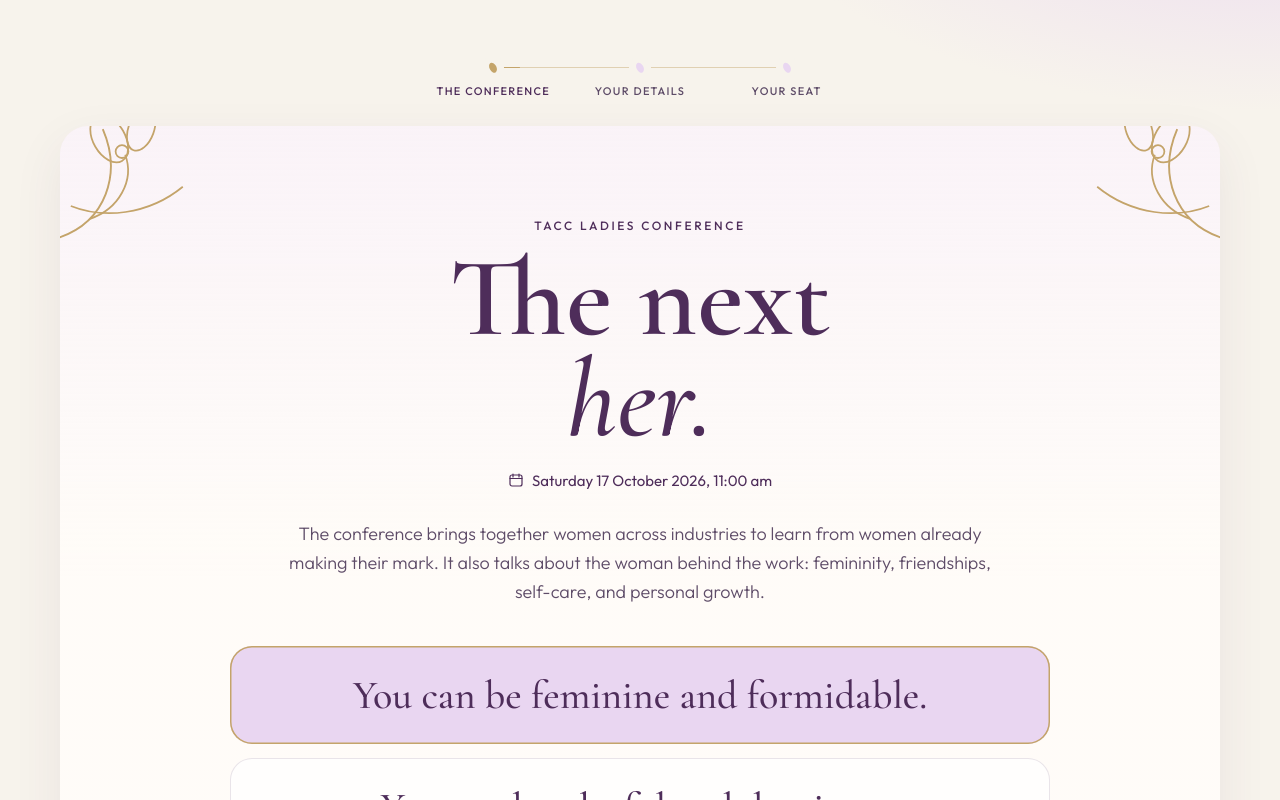
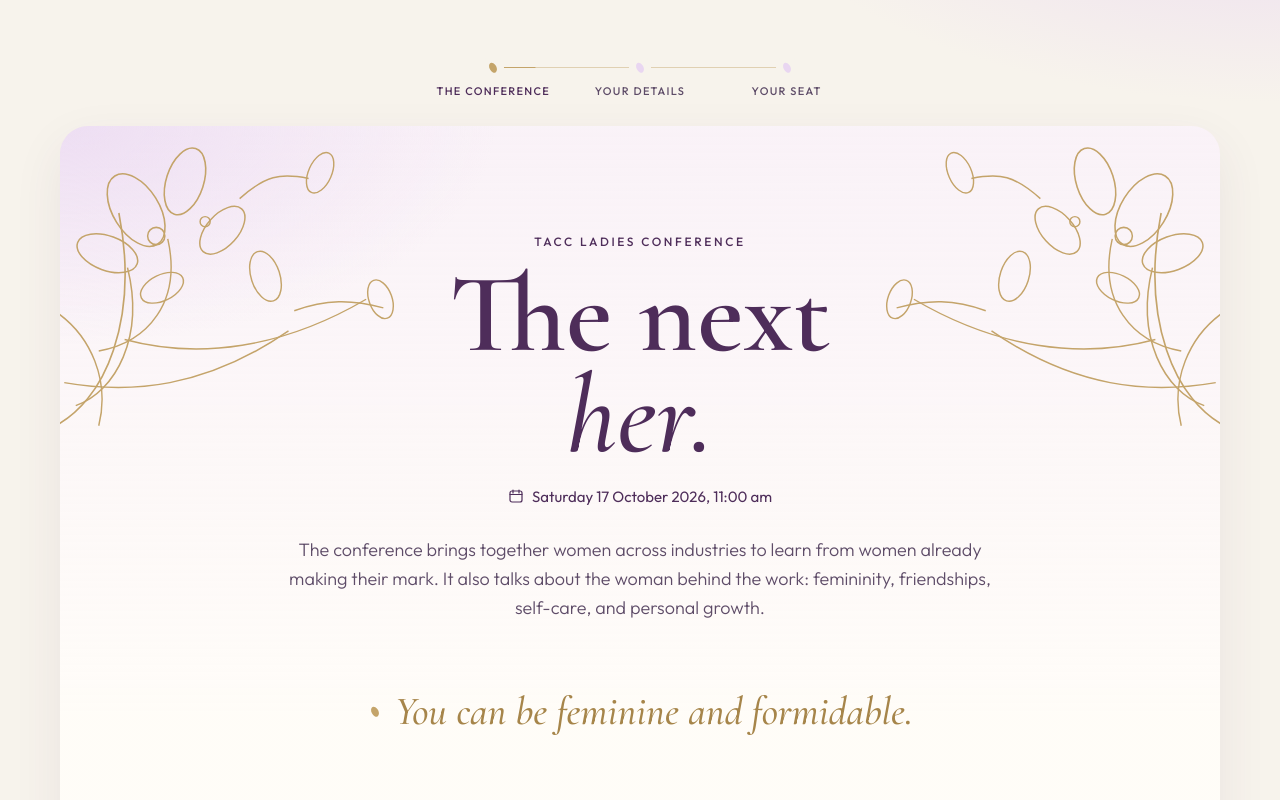
Before and after one commit to eddie-walk/tacc-ladies-conference, a Next.js app: page / in a window 1280 px wide. Both pictures are taken after a click on the button "You can be feminine and formidable.". Shown: the top 800 px of the page. Built offline with nearby package versions, Linux system fonts and the light colour scheme.

Commit message:
Let the opening breathe and frame the card.
Continue no longer waits on the lines, and a touched line only settles.

```diff
--- a/app/globals.css
+++ b/app/globals.css
@@ -90,13 +90,15 @@ button:focus-visible, input:focus-visible, select:focus-visible {
 .public .step.now span { color: var(--plum); }
 .public .card {
   background:
-    linear-gradient(180deg, rgba(244, 233, 248, 0.45), rgba(255, 252, 248, 0.15) 38%),
+    radial-gradient(640px 320px at 0% 0%, rgba(233, 214, 241, 0.72), transparent 68%),
+    radial-gradient(640px 340px at 100% 100%, rgba(233, 214, 241, 0.55), transparent 70%),
+    linear-gradient(180deg, rgba(244, 233, 248, 0.5), rgba(255, 252, 248, 0.2) 46%),
     var(--card);
   border-radius: 28px;
   box-shadow: var(--shadow);
   position: relative;
   overflow: hidden;
-  padding: 64px 22px 32px;
+  padding: 72px 22px 48px;
   text-align: center;
   animation: rise 0.45s ease;
 }
@@ -104,9 +106,11 @@ button:focus-visible, input:focus-visible, select:focus-visible {
   from { opacity: 0; transform: translateY(12px); }
   to { opacity: 1; transform: none; }
 }
-.public .floral { position: absolute; pointer-events: none; width: 180px; height: auto; }
-.public .floral.tl { top: -26px; left: -30px; }
-.public .floral.tr { top: -26px; right: -30px; transform: scaleX(-1); }
+.public .floral { position: absolute; pointer-events: none; width: min(78vw, 340px); height: auto; }
+.public .floral.tl { top: -18px; left: -28px; }
+.public .floral.tr { top: -18px; right: -28px; transform: scaleX(-1); }
+.public .floral.bl { bottom: -36px; left: -24px; transform: scaleY(-1); }
+.public .floral.br { bottom: -36px; right: -24px; transform: scale(-1); }
 .public .kicker {
   letter-spacing: 0.22em;
   text-transform: uppercase;
@@ -161,23 +165,53 @@ button:focus-visible, input:focus-visible, select:focus-visible {
   width: 100%;
   border: 0;
   cursor: pointer;
-  background: rgba(255, 255, 255, 0.72);
+  display: flex;
+  align-items: center;
+  justify-content: center;
+  gap: 12px;
+  background: transparent;
   color: var(--plum);
   border-radius: 22px;
-  padding: 22px 18px;
+  padding: 16px 12px;
   font-size: clamp(26px, 4vw, 40px);
   line-height: 1.15;
   font-weight: 500;
-  box-shadow: inset 0 0 0 1px var(--line);
   text-align: center;
+  transition: color 0.35s ease;
 }
+.public .phrase .touch {
+  width: 16px;
+  height: 16px;
+  display: grid;
+  place-items: center;
+  flex: 0 0 auto;
+  color: transparent;
+  transform: scale(0.4);
+  opacity: 0;
+  transition: transform 0.35s ease, opacity 0.35s ease, color 0.35s ease;
+}
+.public .phrase .touch svg { width: 16px; height: 16px; display: block; }
 .public .phrase.on {
-  background: var(--lilac);
-  box-shadow: inset 0 0 0 1.5px var(--gold);
+  font-style: italic;
+  color: var(--gold-deep);
+  background: transparent;
+}
+.public .phrase.on .touch {
+  color: var(--gold);
+  opacity: 1;
+  transform: scale(1);
 }
 .public .phrase:nth-child(4) { font-size: clamp(22px, 3.2vw, 32px); letter-spacing: 0.06em; }
-.public .phrase:nth-child(5) { font-style: italic; color: var(--gold-deep); }
-.public .phrase:nth-child(5).on { color: var(--plum); }
+.public .echo {
+  margin: 0 auto 8px;
+  max-width: 16em;
+  font-family: var(--font-serif), "Cormorant Garamond", serif;
+  font-style: italic;
+  font-weight: 500;
+  font-size: clamp(28px, 4vw, 40px);
+  line-height: 1.15;
+  color: var(--plum);
+}
 .public .measure {
   display: grid;
   gap: 14px;
@@ -303,15 +337,21 @@ button:focus-visible, input:focus-visible, select:focus-visible {
   box-shadow: inset 0 0 0 1.5px var(--gold);
   background: linear-gradient(180deg, #fff, #fbf7f1);
 }
-.public .marks { display: flex; gap: 5px; min-height: 14px; }
+.public .marks { display: flex; gap: 6px; min-height: 18px; align-items: flex-end; }
 .public .marks i {
-  width: 8px;
-  height: 12px;
-  border-radius: 8px 8px 8px 2px;
-  background: var(--lilac);
-  transform: rotate(-18deg);
+  width: 12px;
+  height: 18px;
+  border-radius: 12px 12px 12px 3px;
+  background: transparent;
+  box-shadow: inset 0 0 0 1.25px var(--gold);
+  transform: rotate(-16deg);
+  transition: background 0.25s ease, transform 0.25s ease;
 }
-.public .ticket.selected .marks i { background: var(--gold); }
+.public .ticket.selected .marks i {
+  background: var(--gold);
+  box-shadow: none;
+  transform: rotate(-16deg) scale(1.06);
+}
 .public .ticket .name { font-weight: 500; font-size: 16px; color: var(--plum); }
 .public .ticket .price {
   font-family: var(--font-serif), "Cormorant Garamond", serif;
@@ -409,10 +449,12 @@ button:focus-visible, input:focus-visible, select:focus-visible {
     padding: 56px 0 88px;
   }
   .public .steps { margin-bottom: 28px; }
-  .public .card { padding: 88px 72px 56px; }
-  .public .floral { width: 240px; }
-  .public .floral.tl { top: -32px; left: -18px; }
-  .public .floral.tr { top: -32px; right: -18px; }
+  .public .card { padding: 104px 88px 80px; }
+  .public .floral { width: 460px; }
+  .public .floral.tl { top: -28px; left: -36px; }
+  .public .floral.tr { top: -28px; right: -36px; }
+  .public .floral.bl { bottom: -48px; left: -30px; }
+  .public .floral.br { bottom: -48px; right: -30px; }
   .public h1 { font-size: 112px; }
   .public .lede { margin-top: 28px; font-size: 18px; }
   .public .lines { gap: 14px; margin-top: 40px; }
--- a/app/page.tsx
+++ b/app/page.tsx
@@ -20,13 +20,25 @@ const HER_BEATS = 4;
 
 function Floral({ className }: { className: string }) {
   return (
-    <svg className={className} width="220" height="176" viewBox="0 0 150 120" fill="none" aria-hidden="true">
-      <path d="M10 90c30-10 40-40 28-68" stroke="#C4A46A" strokeWidth="1.2" />
-      <path d="M30 78c18-6 28-24 22-40" stroke="#C4A46A" strokeWidth="1.1" />
-      <path d="M18 70c20 8 48 6 70-12" stroke="#C4A46A" strokeWidth="1.1" />
-      <ellipse cx="42" cy="28" rx="10" ry="16" transform="rotate(-30 42 28)" stroke="#C4A46A" strokeWidth="1.1" />
-      <ellipse cx="62" cy="22" rx="8" ry="14" transform="rotate(20 62 22)" stroke="#C4A46A" strokeWidth="1.1" />
-      <circle cx="50" cy="36" r="4" stroke="#C4A46A" strokeWidth="1.1" />
+    <svg className={className} viewBox="0 0 320 260" fill="none" aria-hidden="true">
+      <path d="M18 230c40-18 62-78 48-150" stroke="#C4A46A" strokeWidth="1.15" />
+      <path d="M36 214c28-10 48-48 36-96" stroke="#C4A46A" strokeWidth="1.05" />
+      <path d="M28 198c46 8 98 4 156-36" stroke="#C4A46A" strokeWidth="1.05" />
+      <path d="M52 176c34-6 58-34 48-78" stroke="#C4A46A" strokeWidth="1" />
+      <path d="M70 168c52 14 110 6 168-28" stroke="#C4A46A" strokeWidth="1" />
+      <path d="M24 150c22 16 36 46 28 78" stroke="#C4A46A" strokeWidth="1" />
+      <ellipse cx="78" cy="78" rx="16" ry="28" transform="rotate(-32 78 78)" stroke="#C4A46A" strokeWidth="1.1" />
+      <ellipse cx="112" cy="58" rx="13" ry="24" transform="rotate(18 112 58)" stroke="#C4A46A" strokeWidth="1.1" />
+      <ellipse cx="58" cy="108" rx="12" ry="22" transform="rotate(-70 58 108)" stroke="#C4A46A" strokeWidth="1.05" />
+      <ellipse cx="138" cy="92" rx="11" ry="20" transform="rotate(42 138 92)" stroke="#C4A46A" strokeWidth="1.05" />
+      <ellipse cx="168" cy="124" rx="10" ry="18" transform="rotate(-18 168 124)" stroke="#C4A46A" strokeWidth="1" />
+      <ellipse cx="96" cy="132" rx="9" ry="16" transform="rotate(64 96 132)" stroke="#C4A46A" strokeWidth="1" />
+      <circle cx="92" cy="96" r="6" stroke="#C4A46A" strokeWidth="1.05" />
+      <circle cx="126" cy="86" r="3.5" stroke="#C4A46A" strokeWidth="1" />
+      <path d="M150 70c18-16 28-18 48-14" stroke="#C4A46A" strokeWidth="1" />
+      <ellipse cx="206" cy="52" rx="8" ry="15" transform="rotate(24 206 52)" stroke="#C4A46A" strokeWidth="1" />
+      <path d="M188 148c22-8 40-8 62-2" stroke="#C4A46A" strokeWidth="1" />
+      <ellipse cx="248" cy="140" rx="8" ry="14" transform="rotate(-20 248 140)" stroke="#C4A46A" strokeWidth="1" />
     </svg>
   );
 }
@@ -60,9 +72,8 @@ export default function HomePage() {
   const [success, setSuccess] = useState<Success | null>(null);
 
   const ticket = useMemo(() => TICKETS.find((item) => item.id === ticketId), [ticketId]);
-  const storyReady = LINES.every((line) => held.includes(line));
   const phaseIndex = phase === "story" ? 0 : phase === "her" ? 1 : 2;
-  const fill = phase === "story" ? (held.length / LINES.length) * 0.5 : phase === "her" ? 0.5 + (beat / (HER_BEATS - 1)) * 0.5 : 1;
+  const fill = phase === "story" ? 0.08 + (held.length / LINES.length) * 0.36 : phase === "her" ? 0.5 + (beat / (HER_BEATS - 1)) * 0.5 : 1;
 
   function toggleLab(lab: string) {
     setLabs((current) => (current.includes(lab) ? current.filter((item) => item !== lab) : [...current, lab]));
@@ -109,10 +120,6 @@ export default function HomePage() {
   }
 
   function continueStory() {
-    if (!storyReady) {
-      setError("Tap each line.");
-      return;
-    }
     go("her", 0);
   }
 
@@ -225,6 +232,8 @@ export default function HomePage() {
               <section className="card story" key="story">
                 <Floral className="floral tl" />
                 <Floral className="floral tr" />
+                <Floral className="floral bl" />
+                <Floral className="floral br" />
                 <p className="kicker">{EVENT.name}</p>
                 <h1>
                   The next
@@ -244,12 +253,12 @@ export default function HomePage() {
                 <div className="lines">
                   {LINES.map((line) => (
                     <button key={line} type="button" className={`phrase${held.includes(line) ? " on" : ""}`} onClick={() => hold(line)}>
-                      {line}
+                      <i className="touch" aria-hidden="true">
+                        <Petal />
+                      </i>
+                      <span>{line}</span>
                     </button>
                   ))}
-                </div>
-                <div className={`error${error ? " show" : ""}`} role="alert">
-                  {error}
                 </div>
                 <div className="nav">
                   <button className="btn" type="button" onClick={continueStory}>
@@ -263,7 +272,10 @@ export default function HomePage() {
               <section className="card her" key={`her-${beat}`}>
                 <Floral className="floral tl" />
                 <Floral className="floral tr" />
+                <Floral className="floral bl" />
+                <Floral className="floral br" />
                 <p className="kicker">Your details</p>
+                <p className="echo">{LINES[beat]}</p>
                 <div className={`error${error ? " show" : ""}`} role="alert">
                   {error}
                 </div>
@@ -375,7 +387,10 @@ export default function HomePage() {
               <section className="card seats" key="seat">
                 <Floral className="floral tl" />
                 <Floral className="floral tr" />
+                <Floral className="floral bl" />
+                <Floral className="floral br" />
                 <p className="kicker">Your seat</p>
+                <p className="echo">{LINES[4]}</p>
                 <h2>Take your seat</h2>
                 <p className="quiet">Take a seat, or bring her circle.</p>
                 <div className="tickets" role="radiogroup" aria-label="Tickets">
@@ -440,6 +455,8 @@ export default function HomePage() {
           <section className="card invite-card">
             <Floral className="floral tl" />
             <Floral className="floral tr" />
+            <Floral className="floral bl" />
+            <Floral className="floral br" />
             <p className="kicker">{EVENT.name}</p>
             <h2>
               The next
```
